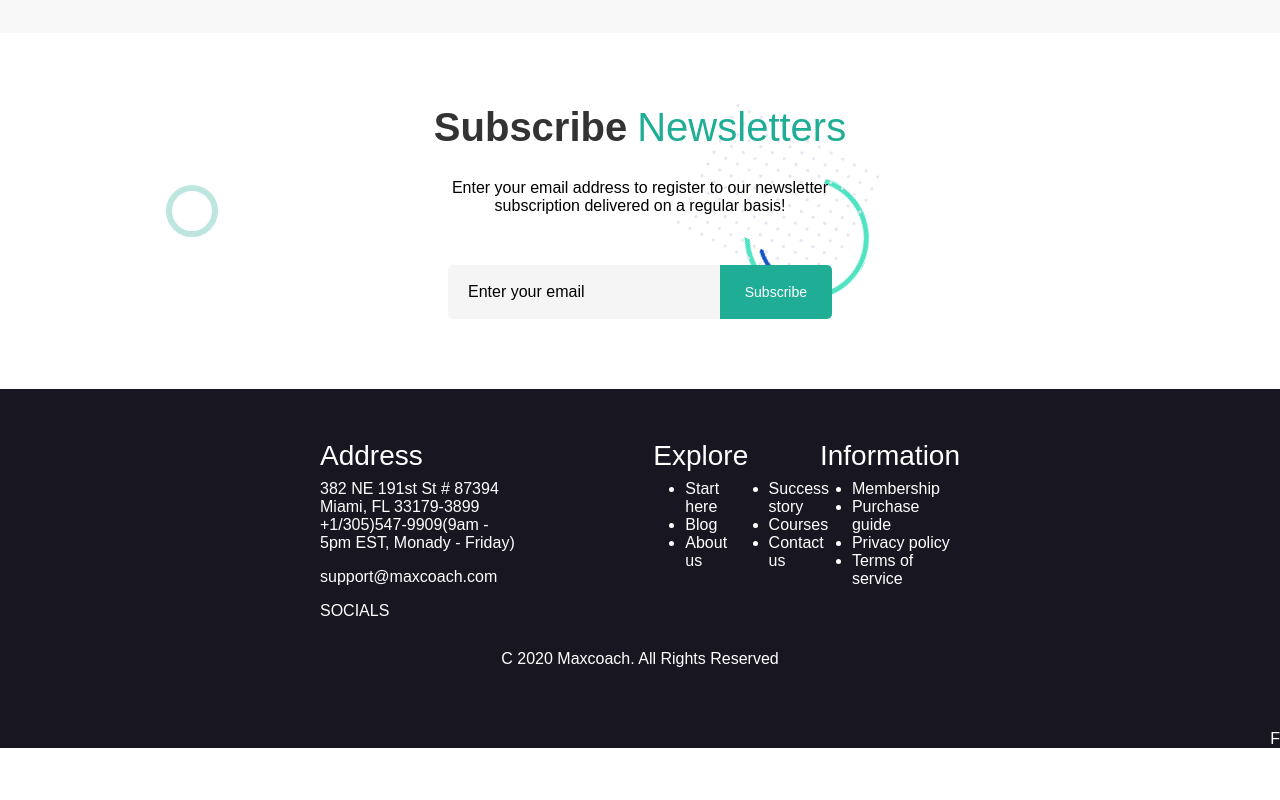
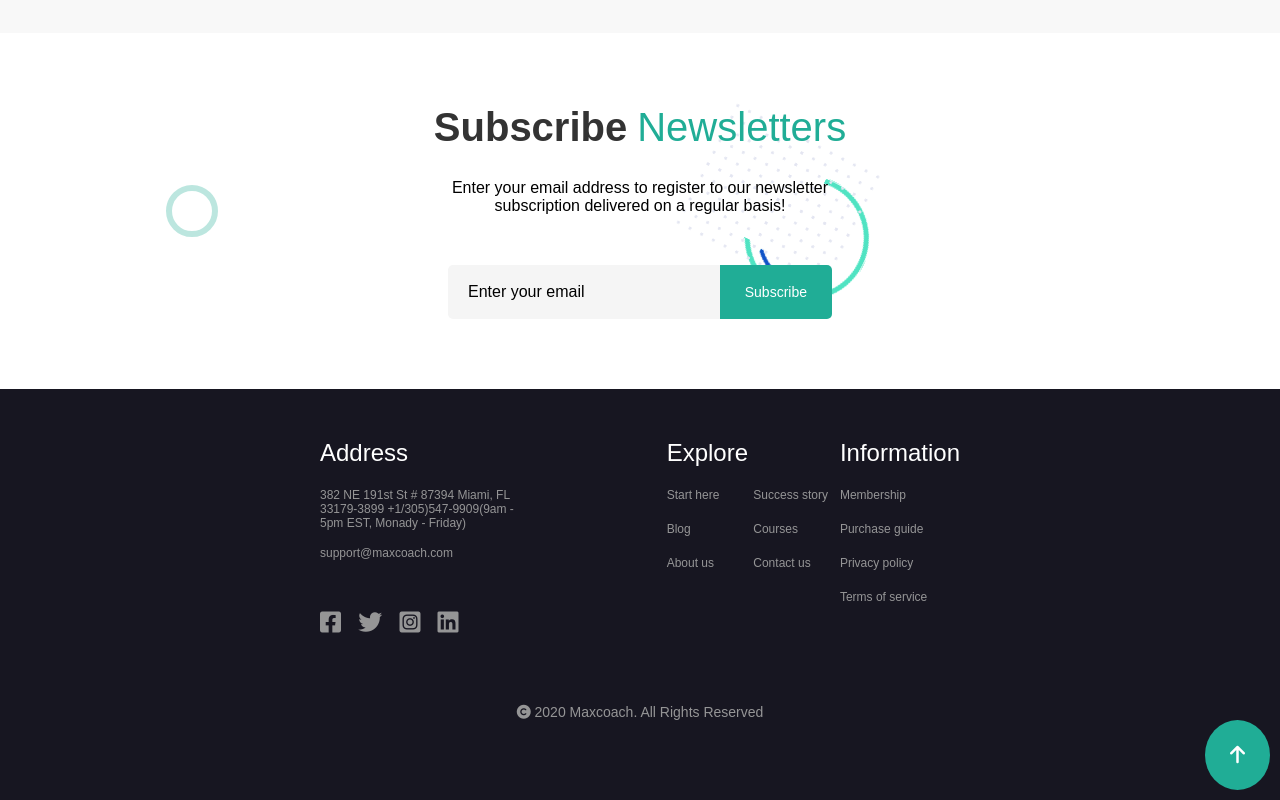
Before and after one commit to FrancescoCataletto/proj-html-vuejs, a Vue app: page / in a window 1280 px wide. Shown: the part 4623-5423 px from the top of the page. Before the commit the page ends 5371 px from the top, so only its background shows below. Built offline with nearby package versions, Linux system fonts and the light colour scheme.

Commit message:
footer structure completed

```diff
--- a/src/components/FooterComponent.vue
+++ b/src/components/FooterComponent.vue
@@ -3,15 +3,18 @@
       <div id="wrapper">
         <div class="d-flex">
           <div id="address">
-            <h3>Address</h3>
+            <h4>Address</h4>
             <p>382 NE 191st St # 87394 Miami, FL 33179-3899 +1/305)547-9909(9am - 5pm EST, Monady - Friday)</p>
             <p>support@maxcoach.com</p>
-            <div>
-              SOCIALS
+            <div class="d-flex justify-content-between">
+              <i class="fa-brands fa-facebook-square"></i>
+              <i class="fa-brands fa-twitter"></i>
+              <i class="fa-brands fa-instagram-square"></i>
+              <i class="fa-brands fa-linkedin"></i>
             </div>
           </div>
           <div id="explore">
-            <h3>Explore</h3>
+            <h4>Explore</h4>
             <div id="left-explore">
               <ul>
                 <li>Start here</li>
@@ -28,7 +31,7 @@
             </div>
           </div>
           <div id="information">
-            <h3>Information</h3>
+            <h4>Information</h4>
             <ul>
               <li>Membership</li>
               <li>Purchase guide</li>
@@ -38,11 +41,11 @@
           </div>
         </div>
         <div id="bottom-wrapper">
-          <p>C 2020 Maxcoach. All Rights Reserved</p>
+          <p><i class="fa-solid fa-copyright"></i> 2020 Maxcoach. All Rights Reserved</p>
         </div>
       </div>
       <div id="scroll-to-top">
-        F
+        <i class="fa-solid fa-arrow-up"></i>
       </div>
   </footer>
 </template>
@@ -72,11 +75,35 @@ footer{
   width: 60%;
   p{
     width: 60%;
+    color: rgb(149, 149, 150);
+    font-size: 12px;
+  }
+  div{
+    margin-top: 50px;
+    width: 40%;
+    i{
+      color: rgb(149, 149, 150);
+      cursor: pointer;
+      font-size: 24px;
+    }
   }
 }
 
 #explore{
   width: calc(60% / 2);
+  ul{
+    padding-left: 0px;
+    li{
+      list-style: none;
+      font-size: 12px;
+      margin-bottom: 20px;
+      color: rgb(149, 149, 150);
+      cursor: pointer;
+    }
+    li:hover{
+      text-decoration: underline;
+    }
+  }
 }
 
 #left-explore{
@@ -89,14 +116,45 @@ footer{
   float: right;
 }
 
+#information{
+  ul{
+    padding-left: 0px;
+    li{
+      cursor: pointer;
+      list-style: none;
+      font-size: 12px;
+      margin-bottom: 20px;
+      color: rgb(149, 149, 150);
+    }
+    li:hover{
+      text-decoration: underline;
+    }
+  }
+}
+
+h4{
+  margin-bottom: 20px;
+}
+
 #bottom-wrapper{
   text-align: center;
-  margin: 30px 0;
+  margin: 70px 0 30px 0;
+  color: rgb(149, 149, 150);
+  font-size: 14px;
 }
 
 #scroll-to-top{
   position: absolute;
   bottom: 0;
   right: 0;
+  i{
+    color: white;
+    padding: 25px;
+    font-size: 20px;
+    margin: 10px;
+    border-radius: 50%;
+    background-color: $brand-color;
+    cursor: pointer;
+  }
 }
 </style>
```
